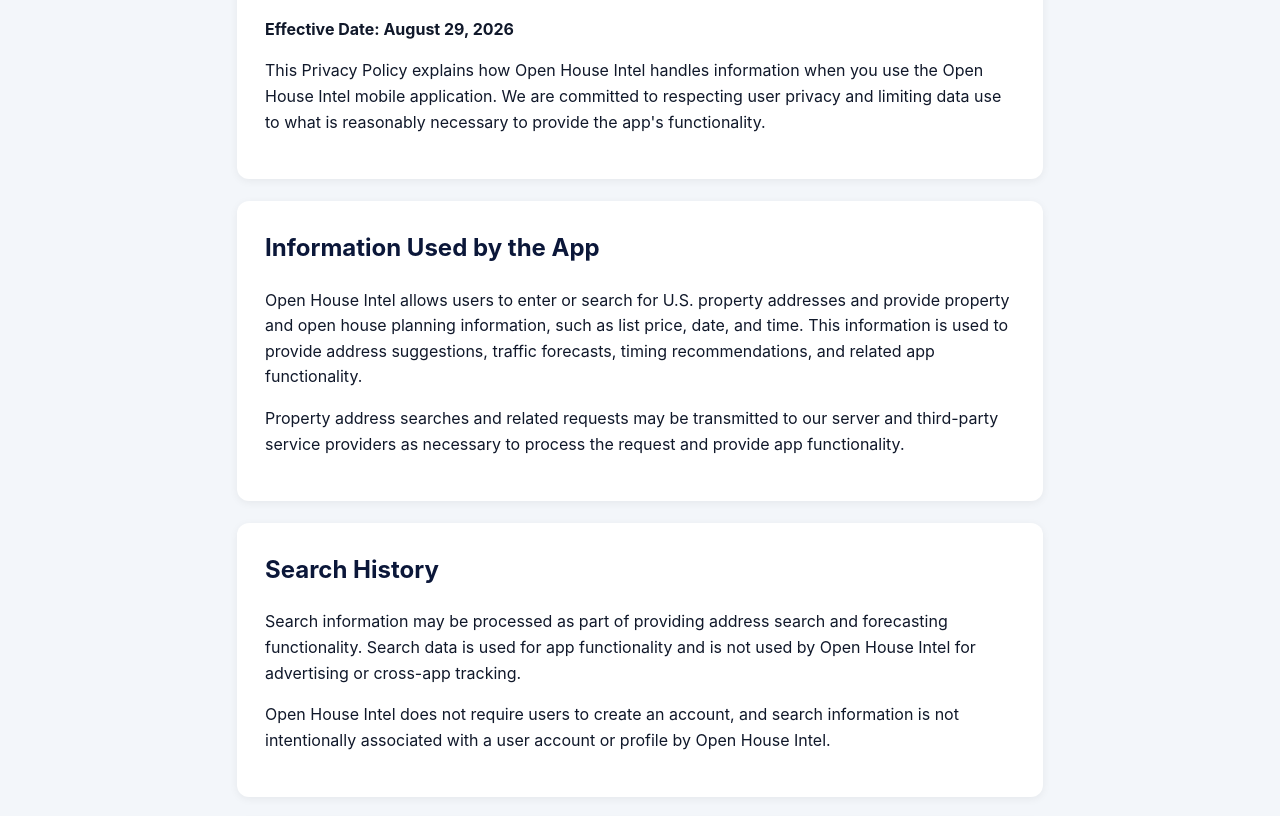
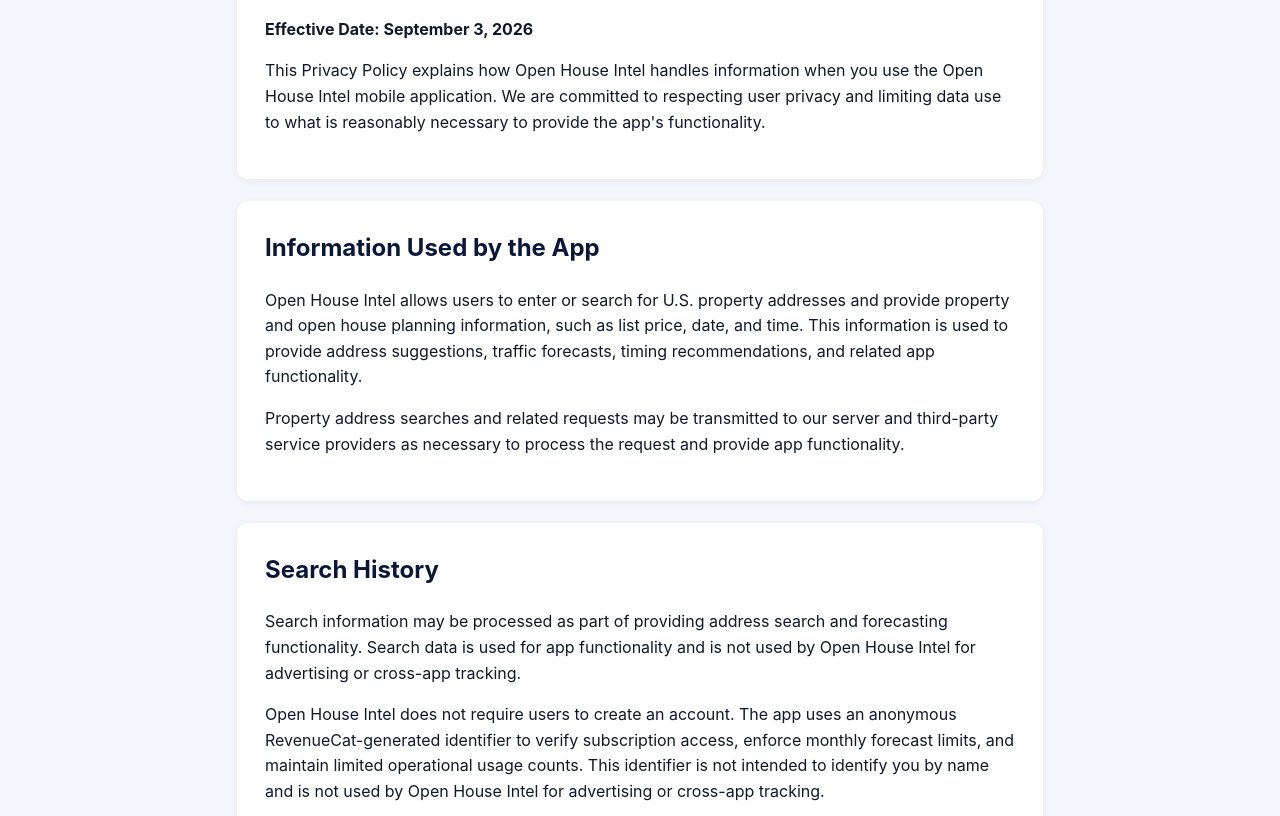
Before and after one commit to surenmeras/open-house-planner-site, a plain HTML site: page privacy.html in a window 1280 px wide. Shown: the part 319-1135 px from the top of the page. Drawn offline with Linux system fonts and the light colour scheme.

Commit message:
Clarify anonymous subscription usage tracking

```diff
--- a/privacy.html
+++ b/privacy.html
@@ -81,7 +81,7 @@
 
   <section>
     <h2>Privacy Policy</h2>
-    <p><strong>Effective Date: August 29, 2026</strong></p>
+    <p><strong>Effective Date: September 3, 2026</strong></p>
 
     <p>
       This Privacy Policy explains how Open House Intel handles
@@ -120,9 +120,12 @@
     </p>
 
     <p>
-      Open House Intel does not require users to create an account, and
-      search information is not intentionally associated with a user
-      account or profile by Open House Intel.
+      Open House Intel does not require users to create an account. The
+      app uses an anonymous RevenueCat-generated identifier to verify
+      subscription access, enforce monthly forecast limits, and maintain
+      limited operational usage counts. This identifier is not intended
+      to identify you by name and is not used by Open House Intel for
+      advertising or cross-app tracking.
     </p>
   </section>
 
```
